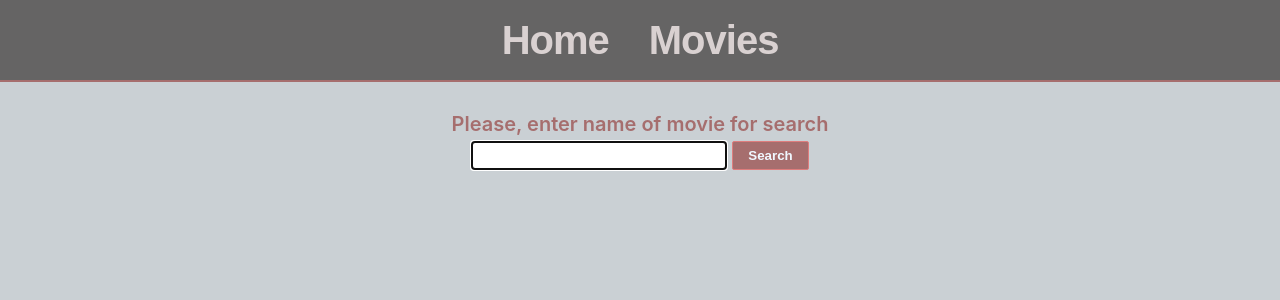
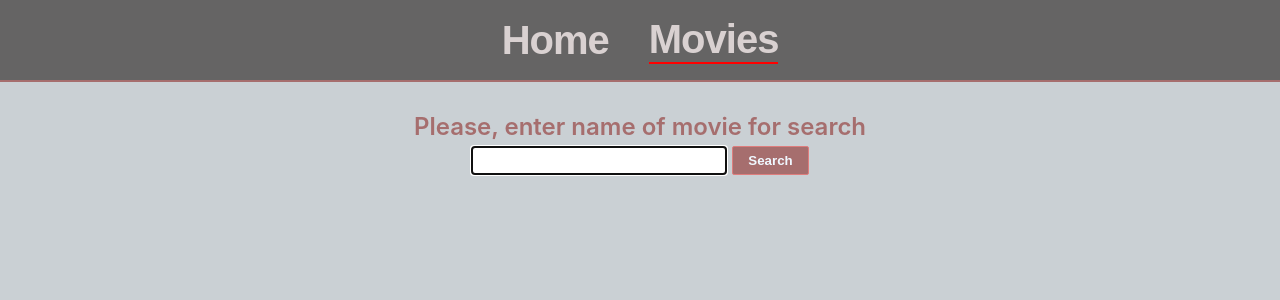
Before and after one commit to AlinaPrysiazhniuk/HW5_V2, a React (Create React App) app: page /movies in a window 1280 px wide. Shown: the top 300 px of the page. Built offline with nearby package versions, Linux system fonts and the light colour scheme.

Commit message:
fixed styles

```diff
--- a/src/components/SearchBar/SearchBar.module.css
+++ b/src/components/SearchBar/SearchBar.module.css
@@ -31,5 +31,5 @@
   padding-bottom: 5px;
   color: rgb(166, 110, 110);
   font-weight: 600;
-  font-size: 20px;
+  font-size: 24px;
 }
--- a/src/components/SharedLayout/SharedLayout.jsx
+++ b/src/components/SharedLayout/SharedLayout.jsx
@@ -1,5 +1,5 @@
 import { Suspense } from 'react';
-import { Outlet } from 'react-router-dom';
+import { NavLink, Outlet } from 'react-router-dom';
 import { Link } from 'react-router-dom';
 import css from './SharedLayout.module.css';
 
@@ -8,20 +8,28 @@ export const SharedLayout = () => {
     <section>
       <header>
         <div className={css.container_header}>
-          <Link
+          <NavLink
             to="/"
-            className={css.link_header}
+            //className={css.link_header}
+            className={({ isActive }) =>
+              isActive ? css.active : css.link_header
+            }
+            //activeClassName={css.active}
             // style={({ isActive }) => (isActive ? activeClassName : undefined)}
           >
             Home
-          </Link>
-          <Link
+          </NavLink>
+          <NavLink
             to="/movies"
-            className={css.link_header}
+            // className={css.link_header}
+            className={({ isActive }) =>
+              isActive ? css.active : css.link_header
+            }
+            // activeClassName={css.active}
             //style={({ isActive }) => (isActive ? activeClassName : undefined)}
           >
             Movies
-          </Link>
+          </NavLink>
         </div>
       </header>
       <Suspense fallback={<div>Loading page...</div>}>
--- a/src/components/SharedLayout/SharedLayout.module.css
+++ b/src/components/SharedLayout/SharedLayout.module.css
@@ -25,3 +25,14 @@
   color: rgb(229, 38, 38);
   transform: scale(1.3);
 }
+
+.active {
+  font-family: 'Bungee', sans-serif;
+  text-decoration: none;
+  font-size: 40px;
+  color: rgb(217, 209, 209);
+  font-weight: 700;
+  letter-spacing: -1px;
+  transition-duration: 2000ms;
+  border-bottom: 2px solid red;
+}
```
